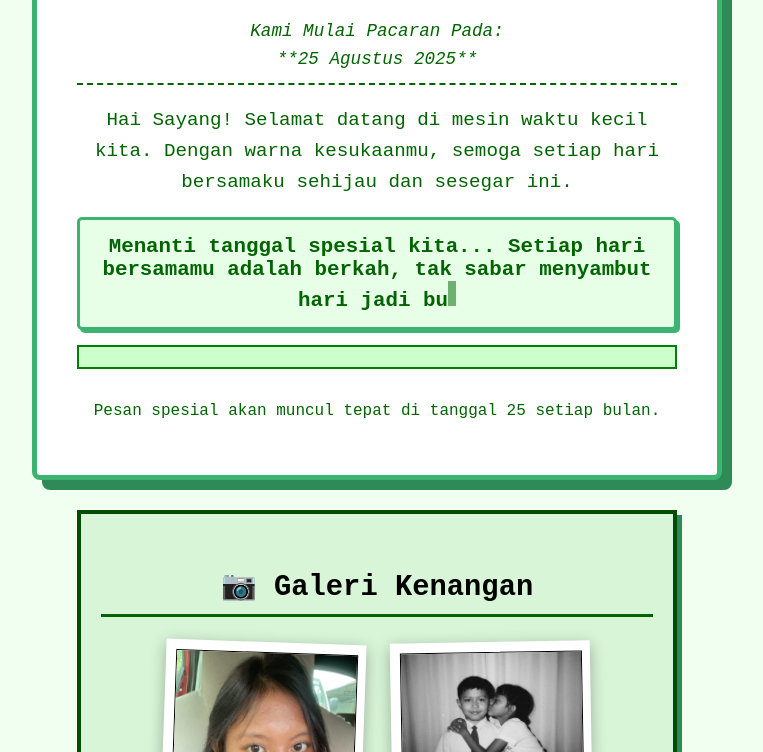
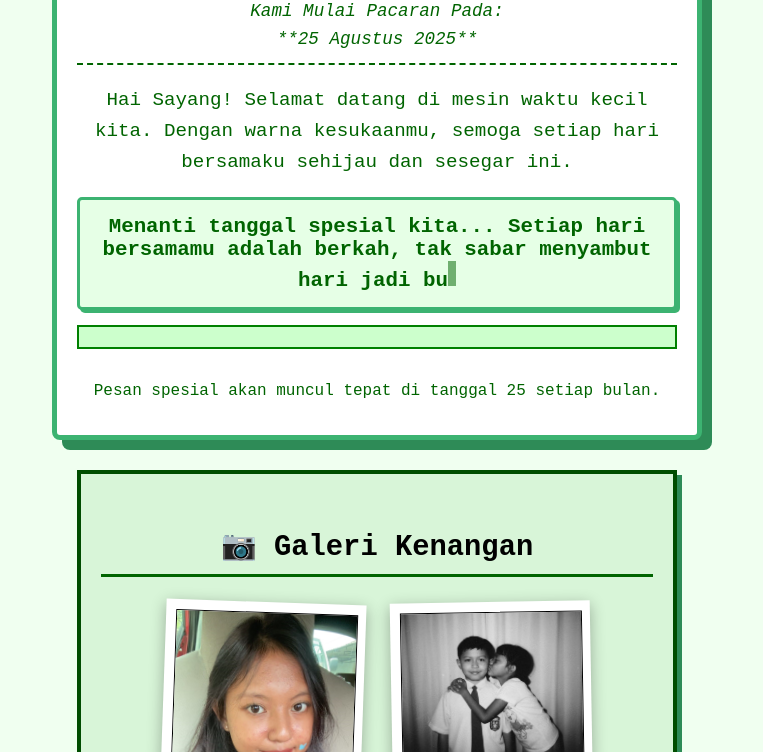
Before and after one commit to GalangDema/anniversary_GaVa, a plain HTML site: page index.html in a window 1280 px wide. Shown: the part 354-1106 px from the top of the page, without its empty margins (263-1026 px from the left). Drawn offline with Linux system fonts and the light colour scheme.

Commit message:
Update index.html

```diff
--- a/index.html
+++ b/index.html
@@ -22,10 +22,10 @@
         .container {
             background-color: #ffffff;
             border: 5px solid #3cb371;
-            padding: 30px 40px;
+            padding: 10px 20px;
             box-shadow: 10px 10px 0px #2e8b57;
             max-width: 600px;
-            width: 100%;
+            width: 80%;
             border-radius: 8px;
             margin-bottom: 30px;
             position: relative;
@@ -589,4 +589,5 @@
     </script>
 
 </body>
+
 </html>
```
